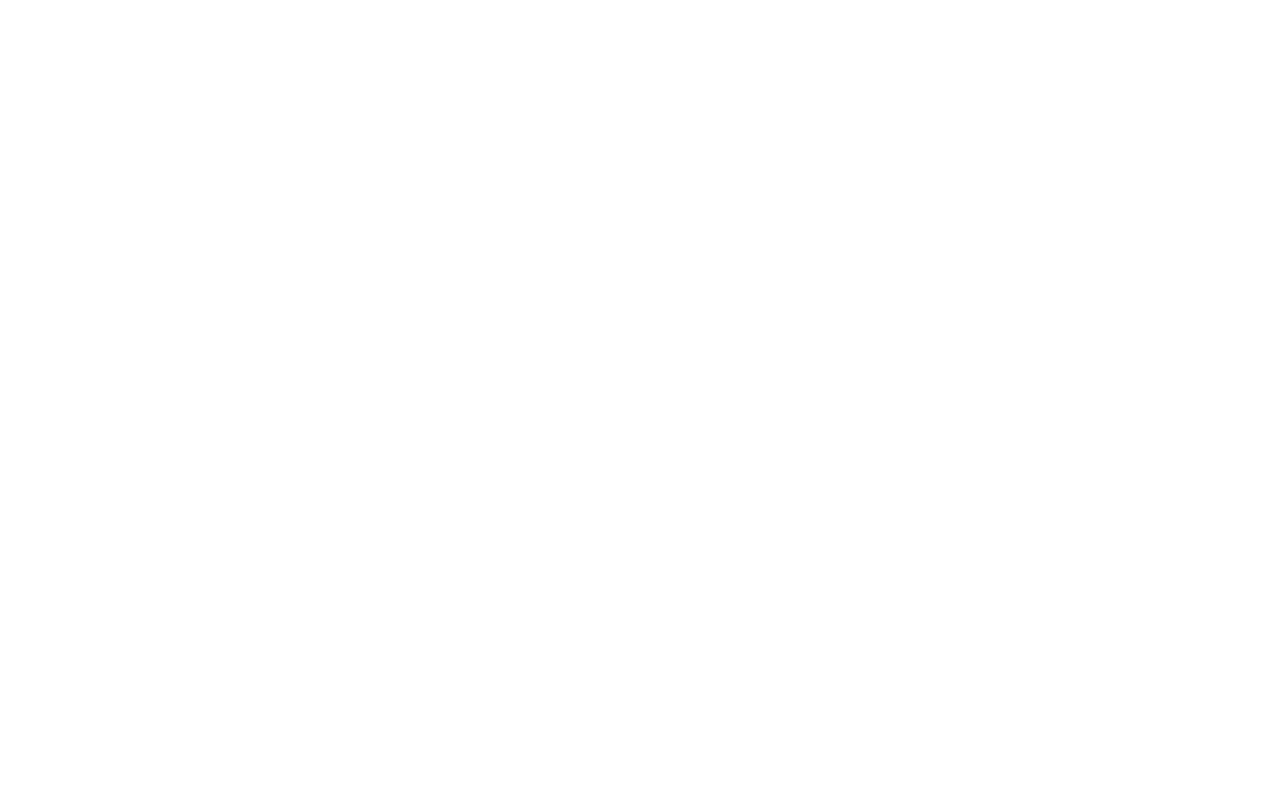
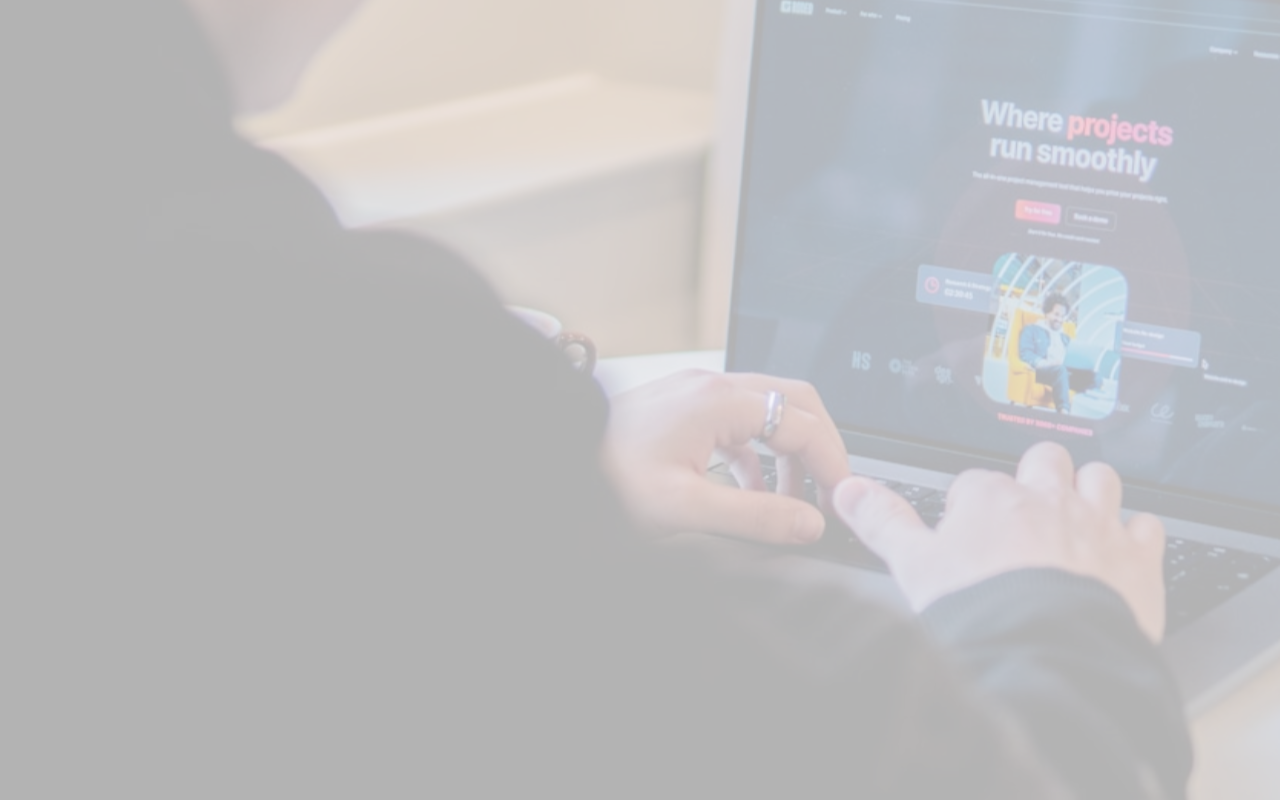
Before and after one commit to amiranda1911/project-manager-v2, a React (Vite) app: page /register in a window 1280 px wide. Before the commit this address had no page. Built offline with nearby package versions, Linux system fonts and the light colour scheme.

Commit message:
fix: images paths and routes bug

```diff
--- a/src/App.tsx
+++ b/src/App.tsx
@@ -1,15 +1,7 @@
-import {Routes, Route, BrowserRouter} from 'react-router-dom'
-import Home from './pages/Home/Home'
+import Routers from './routers';
 
 function App() {
-
-  return (
-    <BrowserRouter>
-      <Routes>
-        <Route path='/' element={<Home />} />
-      </Routes>
-    </BrowserRouter>
-  )
+  return <Routers />;
 }
 
 export default App;
--- a/src/pages/PageNotFound/PageNotFound.tsx
+++ b/src/pages/PageNotFound/PageNotFound.tsx
@@ -23,7 +23,7 @@ const PageNotFound = () => {
                 <p className="font-roboto font-normal text-black text-[1.125rem] leading-[2] md:text-19 md:text-left lg:w-[27.5rem]">
                 Oops! Nothing to see here, just a lost kanban task.
                 </p>
-                <a href="/login" className="pt-3 text-[#4f46e5] underline font-roboto font-bold text-15 md:text-18 lg:w-[24.813rem] lg:text-right lg:pr-6" >
+                <a href="/" className="pt-3 text-[#4f46e5] underline font-roboto font-bold text-15 md:text-18 lg:w-[24.813rem] lg:text-right lg:pr-6" >
                     Go back to home
                 </a>
             </div>
--- a/src/pages/SignUpPage/SignUpPage.tsx
+++ b/src/pages/SignUpPage/SignUpPage.tsx
@@ -13,7 +13,7 @@ const SignUpPage = () => {
 
   return (
     <>
-    <main className="bg-cover bg-center h-screen" style={{ backgroundImage: `url('public/SignUpImg.svg')`}}>
+    <main className="bg-cover bg-center h-screen" style={{ backgroundImage: `url('SignUpImg.svg')`}}>
 
         {/*Translucent background */}
         <div className="absolute inset-0 bg-white opacity-70">
--- a/src/routers/index.tsx
+++ b/src/routers/index.tsx
@@ -9,6 +9,8 @@ import PageNotFound from '../pages/PageNotFound/PageNotFound';
 import Kanban from '../pages/Kanban/Kanban';
 import BlockedPage from '../pages/BlockedPage/BlockedPage';
 import SettingsProfile from '../pages/SettingsProfile/SettingsProfile';
+
+
 
 const Routers = () => {
   return (
```
Also changed, not shown: 1 other file (tests, documents, lock files or other folders).
